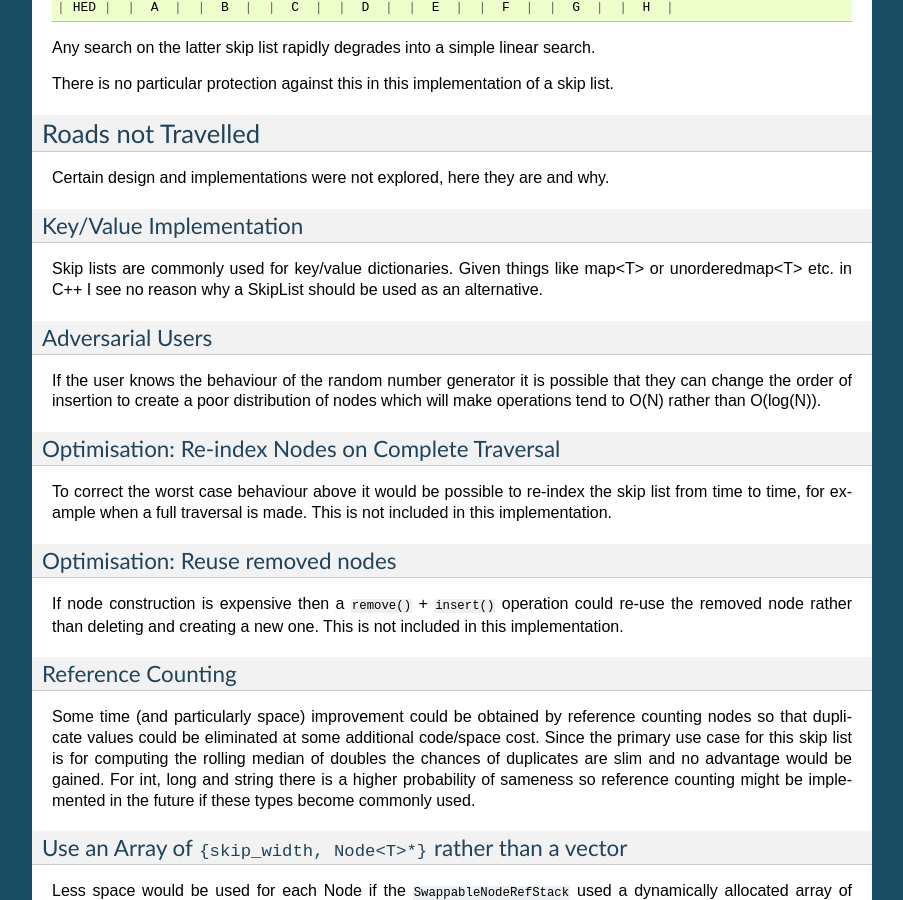
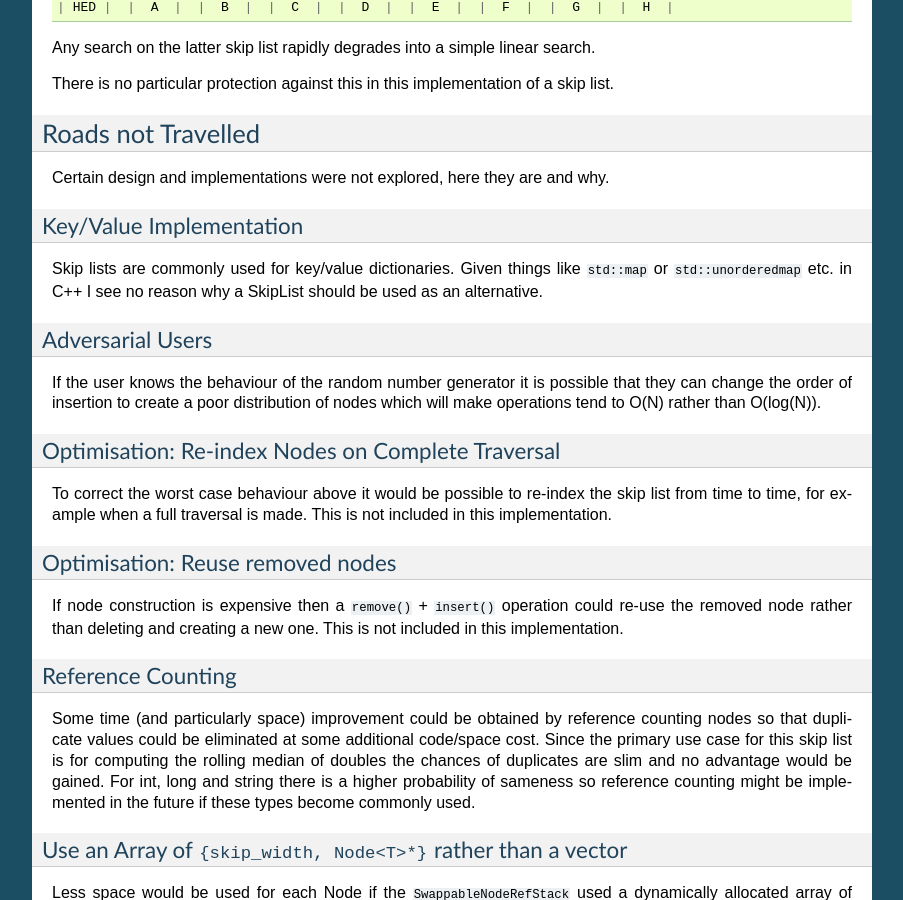
Before and after one commit to paulross/skiplist, a Sphinx documentation site: the page built from docs/source/design.rst, in a window 1280 px wide and 900 px high, scrolled down 4765 px. Shown: the whole window, without its empty margins (198-1101 px from the left). Built offline with Sphinx 7.4.7, drawn with Linux system fonts in a browser that asks for light colours.

Commit message:
Minor doc changes.

```diff
--- a/docs/source/design.rst
+++ b/docs/source/design.rst
@@ -273,7 +273,7 @@ Key/Value Implementation
 ------------------------
 
 Skip lists are commonly used for key/value dictionaries. Given things
-like map<T> or unorderedmap<T> etc. in C++ I see no reason why a SkipList should be used
+like ``std::map`` or ``std::unorderedmap`` etc. in C++ I see no reason why a SkipList should be used
 as an alternative.
 
 -----------------
--- a/docs/source/index.rst
+++ b/docs/source/index.rst
@@ -24,5 +24,4 @@ Indices and tables
 ==================
 
 * :ref:`genindex`
-* :ref:`modindex`
 * :ref:`search`
```
